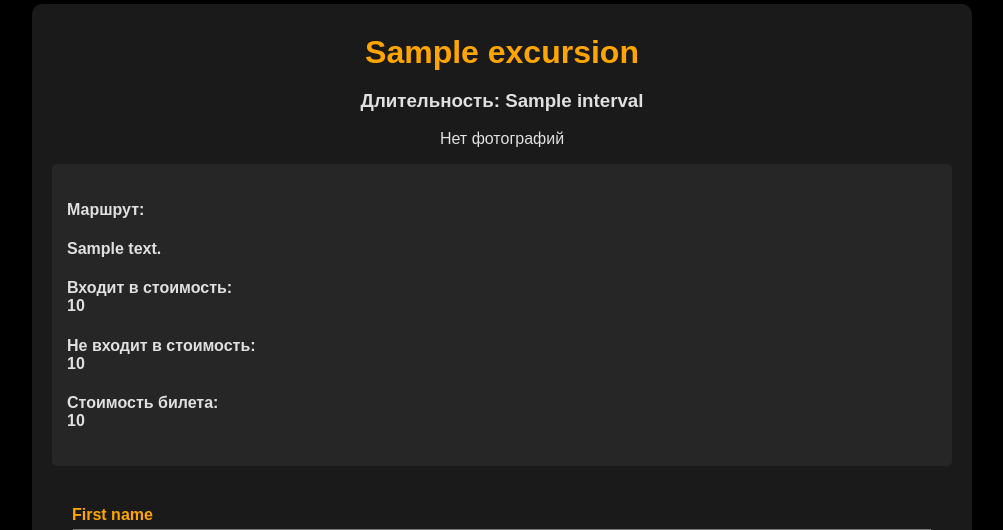
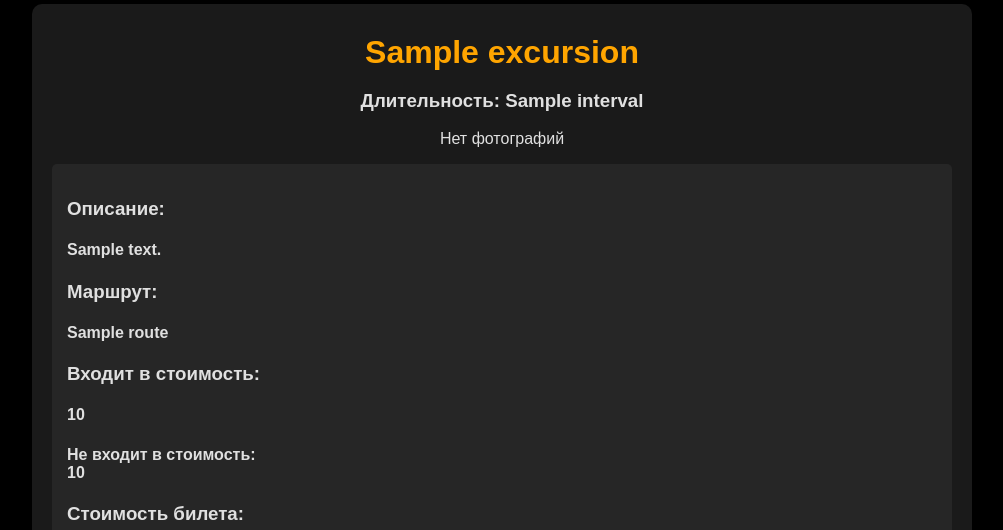
Before and after one commit to MrDzhofik/Tut_i_tam, a Django app: template tour/templates/tour/excursion_order.html in a window 1280 px wide. Shown: the part 154-684 px from the top of the page, without its empty margins (138-1141 px from the left). Run offline with Django 4.2, Linux system fonts and the light colour scheme; the template is opened without the code that fills it: most values are stand-ins (such as "Sample title", 1, 10 or a date in 2020); form fields are guessed from the names that the template uses.

Commit message:
Добавил поле для отображения и измени шаблоны экскурсий

```diff
--- a/tour/models.py
+++ b/tour/models.py
@@ -69,6 +69,7 @@ class Excursion(models.Model):
     in_price = models.TextField(verbose_name="Входит в стоимость", default="Поездка")
     out_price = models.TextField(verbose_name="Не входит в стоимость", default="Личные расходы")
     price = models.TextField(verbose_name="Стоимость билета", default="Бесценно")
+    public = models.BooleanField(default=False)
 
     class Meta:
         verbose_name = "Экскурсия"
--- a/tour/templates/tour/excursion_order.html
+++ b/tour/templates/tour/excursion_order.html
@@ -29,16 +29,19 @@
     {% endif %}
 
     <div class="excursion-details">
-        <h4>Маршрут:</h4>
+        <h3>Описание:</h3>
         <h4>{{ excursion.description|linebreaksbr }}</h4>
 
-        <h4>Входит в стоимость: </br>
-            {{ excursion.in_price|linebreaksbr }}</h4>
+        <h3>Маршрут:</h3>
+        <h4>{{ excursion.route|linebreaksbr }}</h4>
+
+        <h3>Входит в стоимость: </h3>
+        <h4>{{ excursion.in_price|linebreaksbr }}</h4>
         <h4>Не входит в стоимость: </br>
             {{ excursion.out_price|linebreaksbr }}</h4>
 
-        <h4>Стоимость билета: </br>
-            {{ excursion.price|linebreaksbr }}</h4>
+        <h3>Стоимость билета: </h3>
+        <h4>{{ excursion.price|linebreaksbr }}</h4>
     </div>
 
     <form id="ContactForm">
--- a/tour/templates/tour/excursion_page.html
+++ b/tour/templates/tour/excursion_page.html
@@ -28,8 +28,11 @@
     {% endif %}
 
     <div class="excursion-details">
+        <h4>Описание:</h4>
+        <h4>{{ excursion.description|linebreaksbr }}</h4>
+
         <h4>Маршрут:</h4>
-        <h4>{{ excursion.description|linebreaksbr }}</h4>
+        <h4>{{ excursion.route|linebreaksbr }}</h4>
 
         <h4>Входит в стоимость: </br>
             {{ excursion.in_price|linebreaksbr }}</h4>
--- a/tour/views.py
+++ b/tour/views.py
@@ -7,7 +7,7 @@ from .forms import ContactForm
 
 def home(request):
     tour = Tour.objects.all()
-    excursions = Excursion.objects.all()
+    excursions = Excursion.objects.filter(public=True)
     context = {
         "tours": tour,
         "excursions": excursions
```
Also changed, not shown: tour/migrations/0012_excursion_public_alter_tour_excursion_date.py (added).
